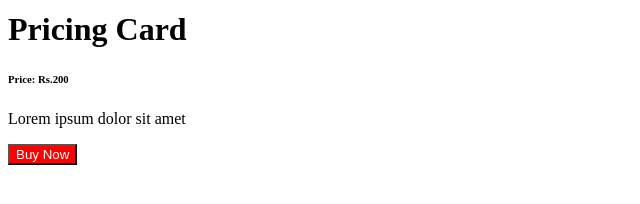
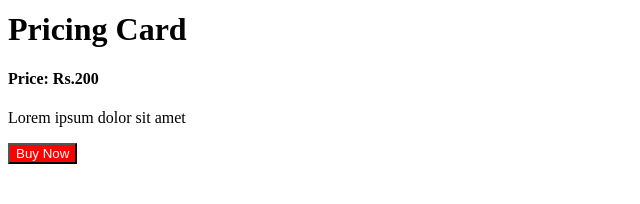
Before and after one commit to acciojob/pricing-card-Amish2417, a website: page main.html in a window 1280 px wide. Shown: the part 222-426 px from the top of the page, 0-640 px from the left. Drawn offline with Linux system fonts and the light colour scheme.

Commit message:
created a submission

```diff
--- a/main.html
+++ b/main.html
@@ -14,7 +14,7 @@
   <img src="https://th.bing.com/th/id/R.d58339de61b5d07fd4db988f8e8a7cdd?rik=1%2fUoNcqqIfTiXw&riu=http%3a%2f%2fthewowstyle.com%2fwp-content%2fuploads%2f2015%2f01%2fnature-images..jpg&ehk=%2fG27fwqbQI%2fi%2bxgGclM1BHuObngpvsp27tc36F59T9c%3d&risl=&pid=ImgRaw&r=0" alt="">
   <div class="w3-container w3-center">
    <h1>Pricing Card</h1>
-	  <h6>Price: Rs.200</h6>
+	  <h4>Price: Rs.200</h4>
 	  <p>Lorem ipsum dolor sit amet</p>
 	  <button id="btn">Buy Now</button>
   </div>
```
